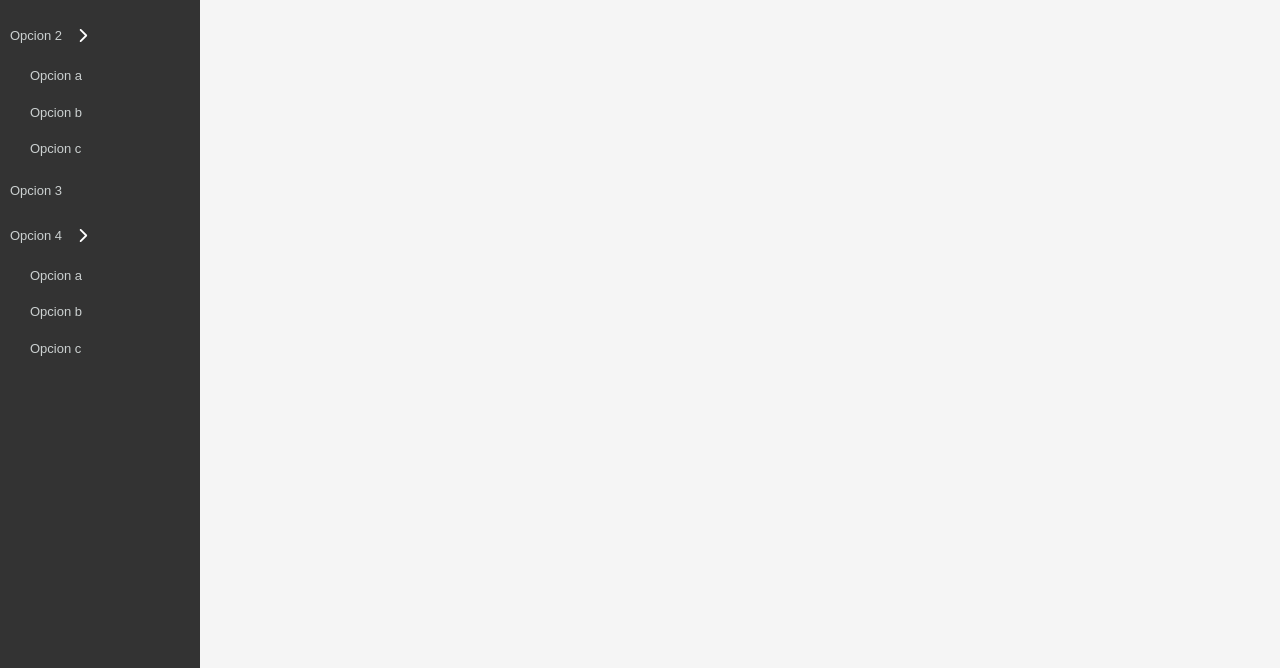
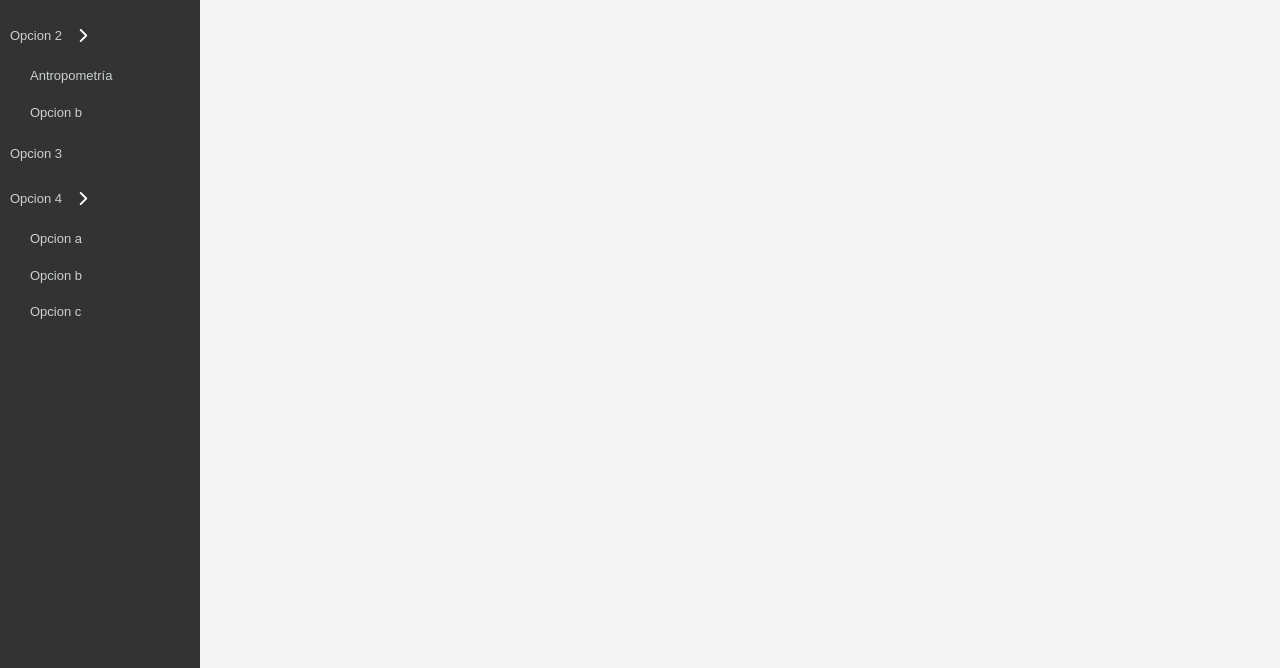
Before and after one commit to eliasbernardo/app-web-nutrition, a website: page dashboard/index.html in a window 1280 px wide. Shown: the part 132-800 px from the top of the page. Drawn offline with nearby package versions, Linux system fonts and the light colour scheme.

Commit message:
css elias dashboard 4

```diff
--- a/code/css/antropometria.css
+++ b/code/css/antropometria.css
@@ -1,10 +1,3 @@
-*{
-    margin: 0;
-    padding: 0;
-    height: 100%;
-    box-sizing: border-box;
-}
-
 .content__antrop{
     width: 100%;
     height: 100%;
--- /dev/null
+++ b/code/js/app.js
@@ -0,0 +1 @@
+const url = 'http://localhost:8080/dashboard/';
--- a/code/js/opciones.js
+++ b/code/js/opciones.js
@@ -6,7 +6,7 @@ function XHRPOSTGENERAL(nombre){
     //llame la ventana que debe mostrar la opcion1
     let xhr = new XMLHttpRequest();
     console.log(xhr);
-    xhr.open("GET",'http://127.0.0.1:5500/app-web-nutrition/dashboard/menu_lateral/'+nombre+'/');
+    xhr.open("GET",'http://127.0.0.1:5500/dashboard/menu_lateral/'+nombre+'/');
     xhr.responseText = 'text';
     xhr.onreadystatechange = function(){
         if(xhr.status = 200 && xhr.readyState ==4){
--- a/dashboard/index.html
+++ b/dashboard/index.html
@@ -57,13 +57,10 @@
                         </div>
                         <ul class="list__show">
                             <li class="list__inside">
-                                <a href="#" class="nav__link nav__link--inside" onclick="XHRPOSTGENERAL('antropometria')">Opcion a</a>
+                                <a href="#" class="nav__link nav__link--inside" onclick="XHRPOSTGENERAL('antropometria')">Antropometría</a>
                             </li>
                             <li class="list__inside">
                                 <a href="#" class="nav__link nav__link--inside">Opcion b</a>
-                            </li>
-                            <li class="list__inside">
-                                <a href="#" class="nav__link nav__link--inside">Opcion c</a>
                             </li>
                         </ul>
                     </li>
```
